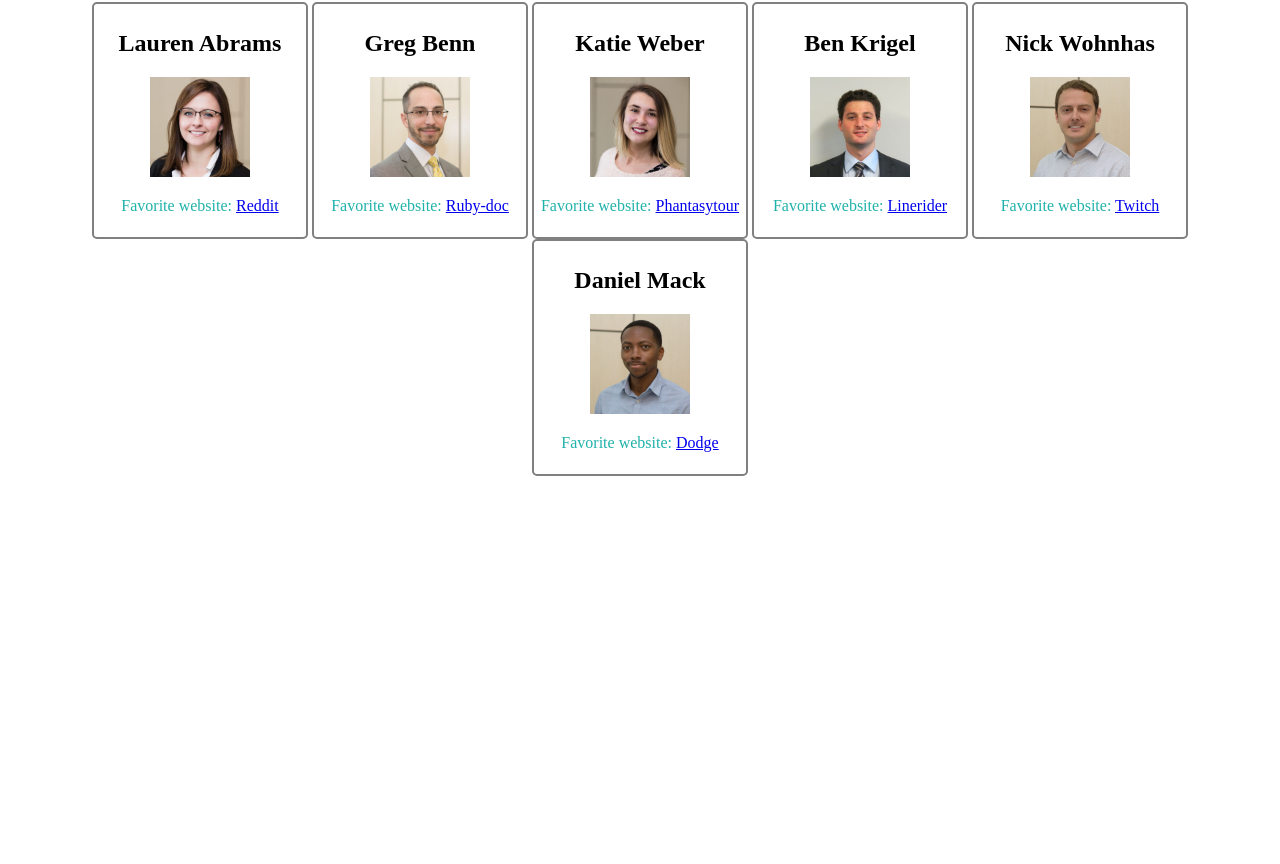
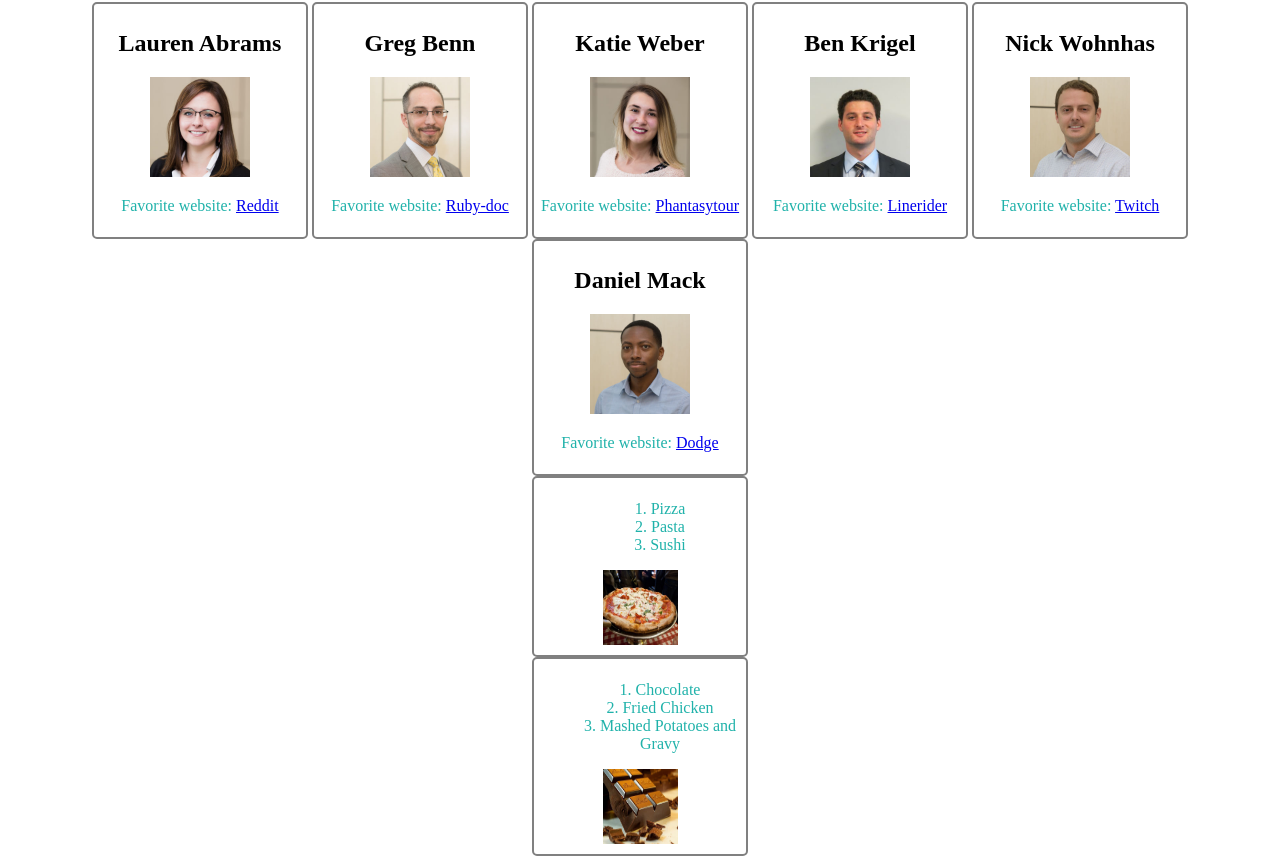
Before and after one commit to Daniel-Mack/Pairing_Project, a plain HTML site: page index.html in a window 1280 px wide. Shown: the part 78-942 px from the top of the page. Before the commit the page ends 800 px from the top, so only its background shows below. Drawn offline with Linux system fonts and the light colour scheme.

Commit message:
add fav food

```diff
--- a/css/style.css
+++ b/css/style.css
@@ -21,3 +21,16 @@ div.developer {
   padding: 6px;
   text-align: center;
 }
+
+.food {
+  list-style-position: inside;
+  color: lightSeaGreen;
+  width: 200px;
+
+  text-align: center !important;
+  margin: auto !important;
+
+  border: 2px solid grey;
+  border-radius: 5px;
+  padding: 6px;
+}
--- a/index.html
+++ b/index.html
@@ -37,6 +37,22 @@
         <img src="img/DanielMack.jpg" height="100" width="100" alt="Daniel Mack">
         <p class="favorite-website">Favorite website: <a href=https://www.dodge.com title="Dodge" target="_blank">Dodge</a></p>
       </div>
+    <div class="food">
+      <ol>
+        <li>Pizza</li>
+        <li>Pasta</li>
+        <li>Sushi</li>
+      </ol>
+      <a href=https://www.huffingtonpost.com/the-daily-meal/the-worlds-best-cities-fo_b_5561502.htmlimg><img src="img/Pizza.jpg" height="75" width="75" alt="Pizza"></a>
     </div>
+    <div class="food">
+      <ol>
+        <li>Chocolate</li>
+        <li>Fried Chicken</li>
+        <li>Mashed Potatoes and Gravy</li>
+      </ol>
+      <a href=https://moco-choco.com/2013/05/01/top-10-most-expensive-chocolates-in-the-world><img src="img/Chocolate.jpg" height="75" width="75" alt="Chocolate"></a>
+    </div>
+  </div>
   </body>
 </html>
```
Also changed, not shown: img/Chocolate.jpg (added), img/Pizza.jpg (added).
